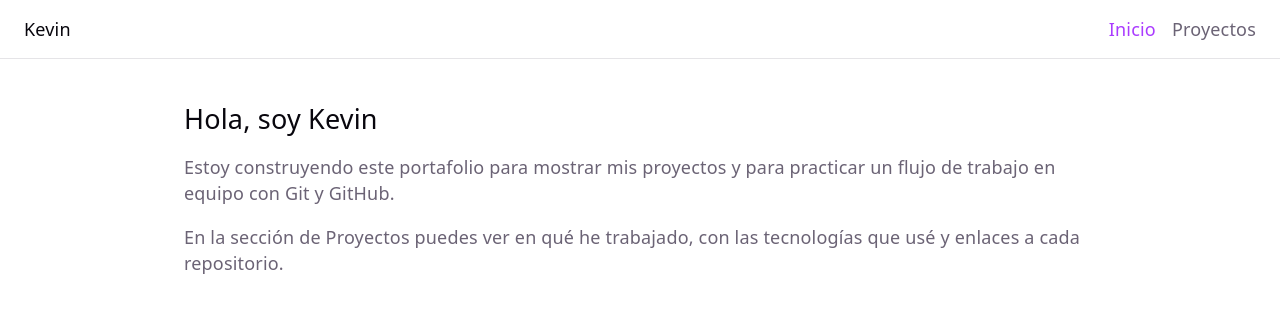
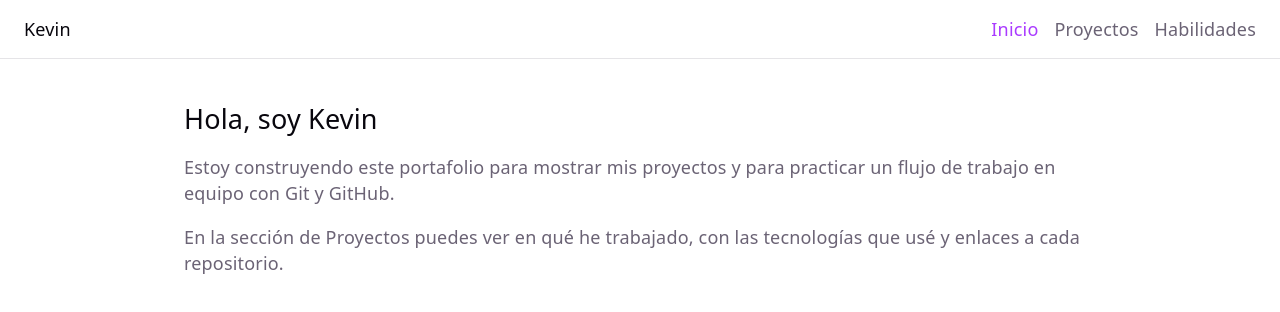
Before and after one commit to kevinandrep/portafolio-react, a React (Vite) app: page / in a window 1280 px wide. Shown: the top 312 px of the page. Built offline with nearby package versions, Linux system fonts and the light colour scheme.

Commit message:
Reapply "feat: pod de habilidades agrupadas por categoría (#9)" (#11) (#13)
This reverts commit 5e2786cdee1630ef442d53523121d8288e1b6902.

```diff
--- a/src/common/layout/layout.tsx
+++ b/src/common/layout/layout.tsx
@@ -16,6 +16,9 @@ export const Layout = () => (
         <NavLink to={appRoutes.projects} className={linkClassName}>
           Proyectos
         </NavLink>
+        <NavLink to={appRoutes.skills} className={linkClassName}>
+          Habilidades
+        </NavLink>
       </nav>
     </header>
     <main className={classes.main}>
--- a/src/core/router/router.tsx
+++ b/src/core/router/router.tsx
@@ -1,6 +1,6 @@
 import { createBrowserRouter } from "react-router";
 import { Layout } from "../../common/layout";
-import { HomeScene, ProjectsScene } from "../../scenes";
+import { HomeScene, ProjectsScene, SkillsScene } from "../../scenes";
 import { appRoutes } from "./routes";
 
 export const router = createBrowserRouter([
@@ -15,6 +15,10 @@ export const router = createBrowserRouter([
         path: appRoutes.projects,
         element: <ProjectsScene />,
       },
+      {
+        path: appRoutes.skills,
+        element: <SkillsScene />,
+      },
     ],
   },
 ]);
--- a/src/core/router/routes.ts
+++ b/src/core/router/routes.ts
@@ -1,4 +1,5 @@
 export const appRoutes = {
   home: "/",
   projects: "/proyectos",
+  skills: "/habilidades",
 };
--- a/src/scenes/index.ts
+++ b/src/scenes/index.ts
@@ -1,2 +1,3 @@
 export * from "./home.scene";
 export * from "./projects.scene";
+export * from "./skills.scene";
--- /dev/null
+++ b/src/scenes/skills.scene.tsx
@@ -0,0 +1,8 @@
+import { SkillsContainer } from "../pods/skills";
+
+export const SkillsScene = () => (
+  <section>
+    <h1>Habilidades</h1>
+    <SkillsContainer />
+  </section>
+);
```
